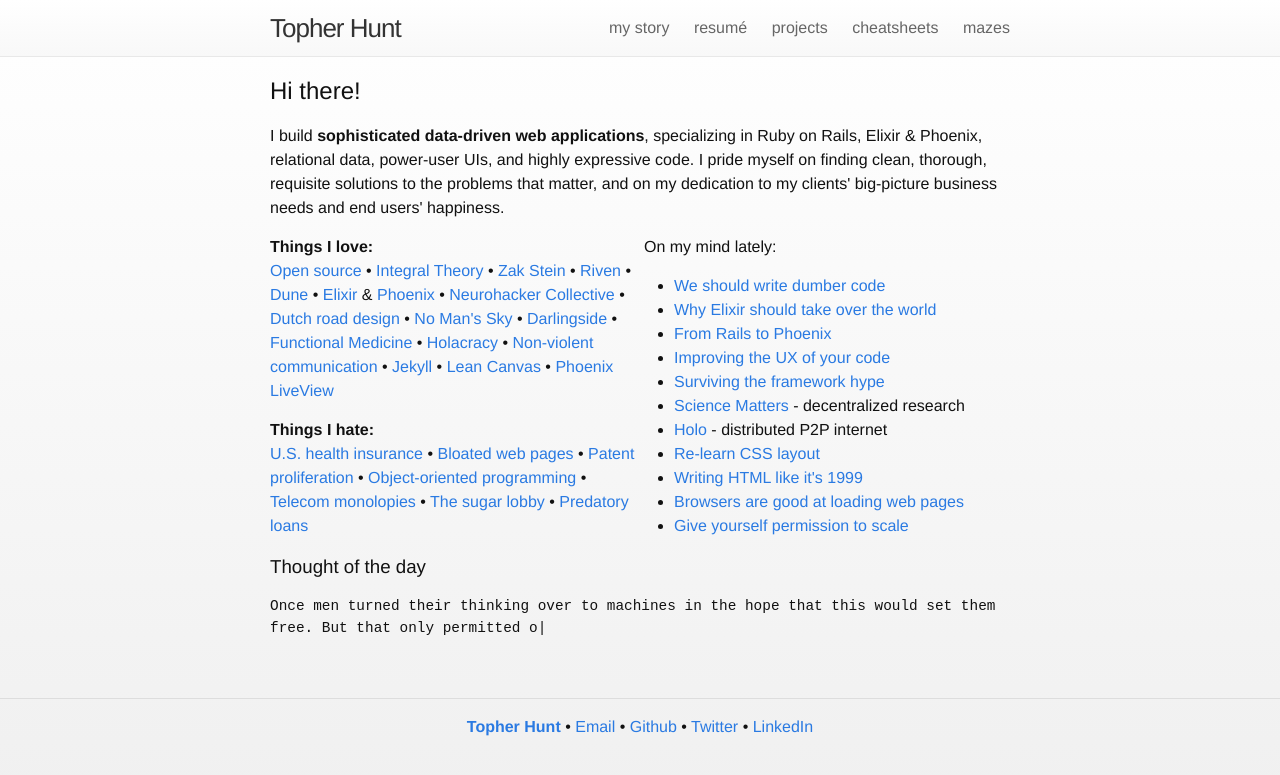
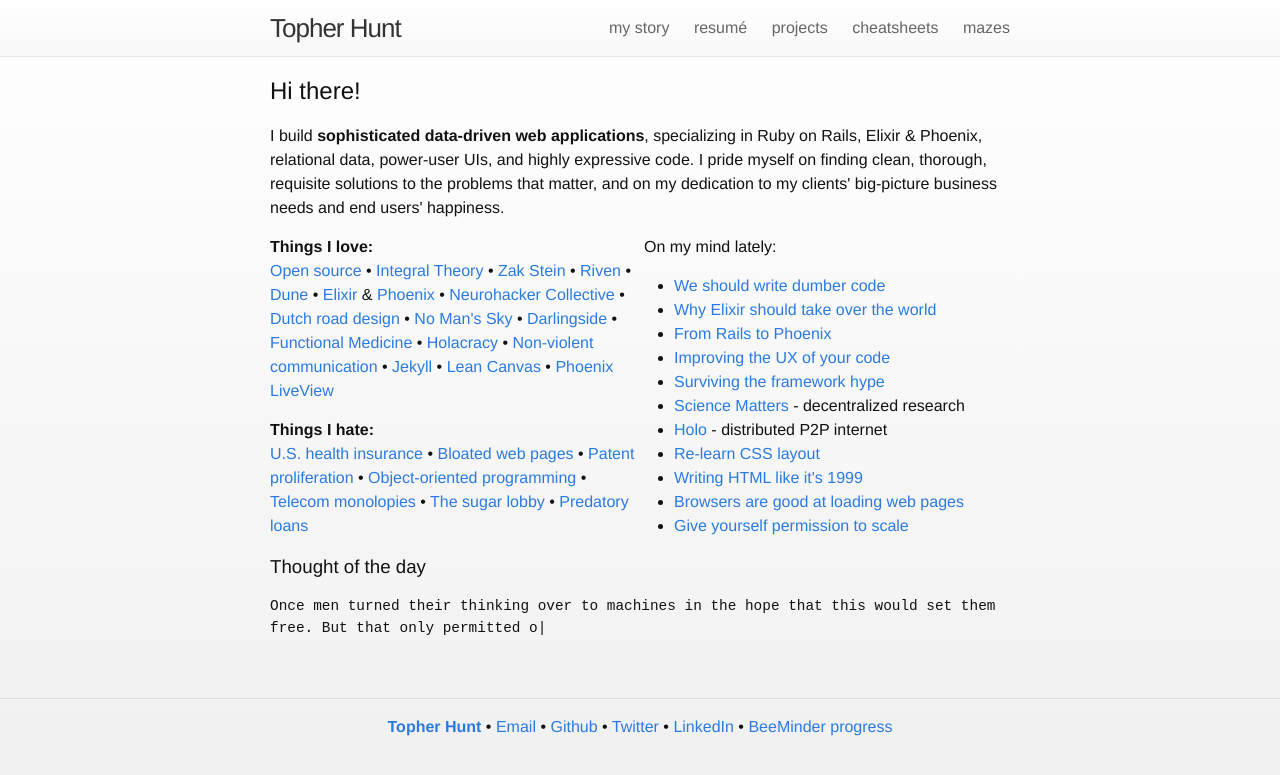
Before and after one commit to topherhunt/topherhunt.github.io, a Jekyll site: the page built from index.html, in a window 1280 px wide. Shown: the top 775 px of the page. Built offline with Jekyll 4.4.1, drawn with Linux system fonts in a browser that asks for light colours.

Commit message:
Add Beeminder link

```diff
--- a/_includes/footer.html
+++ b/_includes/footer.html
@@ -14,6 +14,8 @@
       <a href="https://twitter.com/hunttopher" target="_blank">Twitter</a>
       •
       <a href="https://www.linkedin.com/pub/topher-hunt/25/25b/685" target="_blank">LinkedIn</a>
+      •
+      <a href="https://www.beeminder.com/topherhunt" target="_blank" class="u-tooltip-target">BeeMinder progress<div class="u-tooltip">BeeMinder is a productivity and "motivation management" app that helps you stay on track with your personal commitments. I've made my profile public, because knowing someone might see it helps motivate me to keep my ducks in a row.</div></a>
     </div>
   </div>
 </div>
--- /dev/null
+++ b/_sass/_tooltips.scss
@@ -0,0 +1,76 @@
+//
+// CSS-only tooltips compatible with LiveView.
+//
+// Example:
+//   <span class="u-tooltip-target">
+//     Hover on me
+//     <div class="u-tooltip">This tooltip will display when hovered</div>
+//   </span>
+//
+// Customizing:
+// - Override the width on u-tooltip to fit the context. (e.g. 10em may look better)
+// - Use .u-tooltip.u-tooltip-oneline for short, one-line tooltips (default is multiline)
+//
+.u-tooltip-target {
+  position: relative;
+  cursor: help;
+
+  .u-tooltip {
+    position: absolute;
+    bottom: 100%;
+    left: 50%;
+    width: 20em;
+    margin-left: -3em;
+    margin-bottom: 10px;
+    display: block;
+    opacity: 0;
+    visibility: hidden;
+    transition: all 0.3s ease;
+    padding: 0.2rem 0.3rem;
+    border-radius: 0.5rem;
+    text-align: center;
+    font-size: 0.8rem;
+    font-weight: normal;
+    line-height: 1rem;
+    background-color: #000;
+    color: #fff;
+    box-shadow: 1px 1px 5px 0px rgba(0, 0, 0, 0.6);
+    z-index: 9999;
+    pointer-events: none; // prevent clicks on tooltip from clicking the parent element
+
+    &.u-tooltip-oneline {
+      width: auto;
+      white-space: nowrap;
+    }
+  }
+
+  // This bridges the gap so you can mouse into the tooltip without it disappearing
+  .u-tooltip::before {
+    bottom: -10px;
+    content: " ";
+    display: block;
+    height: 10px;
+    left: 0;
+    position: absolute;
+    width: 100%;
+  }
+
+  // CSS Triangles
+  .u-tooltip::after {
+    position: absolute;
+    left: 3em;
+    bottom: -6px;
+    margin-left: -13px;
+    height: 0;
+    width: 0;
+    content: " ";
+    border-left: solid transparent 10px;
+    border-right: solid transparent 10px;
+    border-top: solid #000 10px;
+  }
+
+  &:hover .u-tooltip {
+    visibility: visible;
+    opacity: 1;
+  }
+}
--- a/assets/css/main.scss
+++ b/assets/css/main.scss
@@ -50,6 +50,7 @@ $on-laptop:        800px;
   "base",
   "layout",
   "utilities",
+  "tooltips",
   "specific",
   "syntax-highlighting"
 ;
```
Also changed, not shown: Gemfile.lock, README.md.
